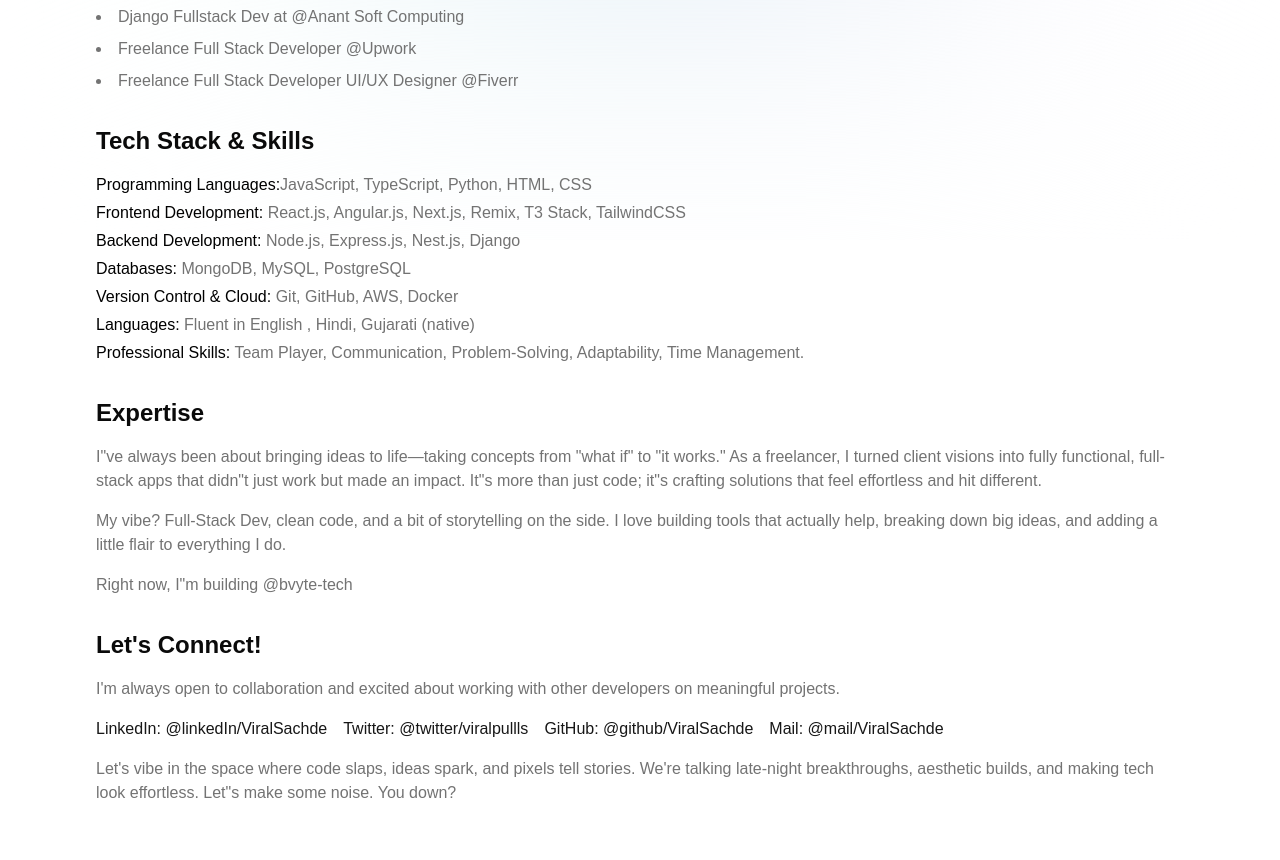
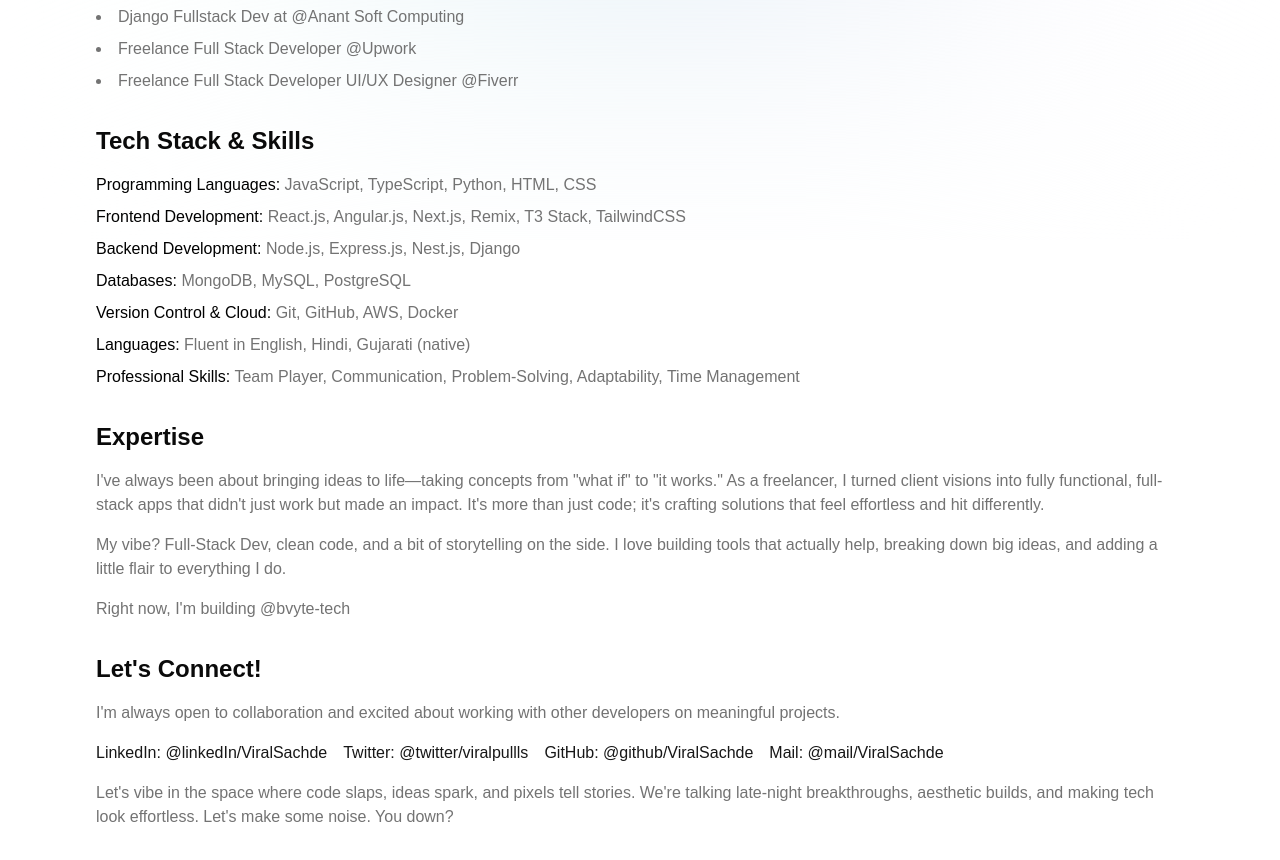
Before and after one commit to Viral-Sachde/portfolio-2024, a Next.js app: page /about in a window 1280 px wide. Shown: the part 720-1580 px from the top of the page. Built offline with nearby package versions, Linux system fonts and the light colour scheme.

Commit message:
f commit

```diff
--- a/app/about/page.tsx
+++ b/app/about/page.tsx
@@ -1,35 +1,36 @@
-import Image from "next/image"
+import Image from "next/image";
 
 const images = [
     "/placeholder.svg",
     "/placeholder.svg",
     "/placeholder.svg",
     "/placeholder.svg",
-]
-
+];
 
 export default function AboutPage() {
-    return (<>
-        <div className="min-h-screen overflow-hidden" >
-            <div className="flex">
+    return (
+        <>
+            <div className="min-h-screen overflow-hidden">
+                <div className="flex flex-col">
                     {/* Main Content */}
-                <main className="px-4 sm:px-24">
-
-                    <div className="container  py-10 space-y-8">
-                        <div className="space-y-4 ">
-
-                            <h1 className="text-4xl  dark:text-white font-bold">About Me</h1>
+                    <main className="px-4 sm:px-8 lg:px-24">
+                        <div className="container py-10 space-y-8">
+                            {/* Header */}
+                            <div className="space-y-4">
+                                <h1 className="text-3xl md:text-4xl dark:text-white font-bold">
+                                    About Me
+                                </h1>
                             </div>
+                            {/* Introduction */}
                             <div className="space-y-4">
-                            <p className="text-lg dark:text-white text-muted-foreground">
-                                Hola Bhai! I&apos;m Viral Sachde, I&apos;m a Full Stack Web Developer from Ahmedabad, India. With 1+ YOE in creating seamless full stack web applications, trying to make the internet a bit cooler one website at a time
+                                <p className="text-base md:text-lg dark:text-white text-muted-foreground">
+                                    Hola Bhai! I&apos;m Viral Sachde, I&apos;m a Full Stack Web Developer from Ahmedabad, India. With 1+ YOE in creating seamless full stack web applications, trying to make the internet a bit cooler one website at a time.
                                 </p>
                             </div>
                             {/* Image Grid */}
-                        <div className="grid grid-cols-2 md:grid-cols-4 gap-4">
-
+                            <div className="grid grid-cols-2 gap-4 sm:grid-cols-3 md:grid-cols-4">
                                 {images.map((src, index) => (
-                                <div key={index} className=" overflow-hidden rounded-xl bg-muted">
+                                    <div key={index} className="overflow-hidden rounded-xl bg-muted">
                                         <Image
                                             src={src}
                                             alt={`Personal photo ${index + 1}`}
@@ -40,19 +41,19 @@
                                     </div>
                                 ))}
                             </div>
-
-                        {/* Introduction */}
-
-
                             {/* Professional Journey */}
                             <div className="space-y-4">
-                            <h2 className="text-2xl font-bold dark:text-white">Professional Journey</h2>
+                                <h2 className="text-xl md:text-2xl font-bold dark:text-white">
+                                    Professional Journey
+                                </h2>
                                 <div className="space-y-2">
                                     <p className="font-medium dark:text-white">Current:</p>
-                                <p className="text-muted-foreground">Angular/Node JS Intern @PMC Retail</p>
+                                    <p className="text-muted-foreground">
+                                        Angular/Node JS Intern @PMC Retail
+                                    </p>
                                     <p className="font-medium mt-4 dark:text-white">Previous Roles:</p>
                                     <ul className="list-disc list-inside space-y-2 text-muted-foreground">
-                                    <li>MERN Fullstack Dev at @Arkay Apps </li>
+                                        <li>MERN Fullstack Dev at @Arkay Apps</li>
                                         <li>MERN Fullstack Dev at @Pavans Group</li>
                                         <li>Django Fullstack Dev at @Anant Soft Computing</li>
                                         <li>Freelance Full Stack Developer @Upwork</li>
@@ -60,77 +61,80 @@
                                     </ul>
                                 </div>
                             </div>
-
-
                             {/* Tech Stack */}
-                        <div className="space-y-4 dark:text-white ">
-                            <h2 className="text-2xl font-bold ">Tech Stack & Skills</h2>
-                            <ul className="text-muted-foreground space-y-1 text-">
-                                <li><span className="text-black dark:text-white ">Programming Languages:</span>JavaScript, TypeScript, Python, HTML, CSS</li>
-                                <li><span className="text-black dark:text-white">Frontend Development: </span>React.js, Angular.js, Next.js, Remix, T3 Stack, TailwindCSS</li>
-                                <li><span className="text-black dark:text-white">Backend Development: </span>Node.js, Express.js, Nest.js, Django</li>
-                                <li><span className="text-black dark:text-white">Databases: </span>MongoDB, MySQL, PostgreSQL</li>
-                                <li><span className="text-black dark:text-white">Version Control & Cloud: </span>Git, GitHub, AWS, Docker</li>
-                                <li><span className="text-black dark:text-white">Languages: </span>Fluent in English , Hindi, Gujarati (native)</li>
-                                <li><span className="text-black dark:text-white">Professional Skills: </span>Team Player, Communication, Problem-Solving, Adaptability, Time Management.</li>
+                            <div className="space-y-4">
+                                <h2 className="text-xl md:text-2xl font-bold dark:text-white">
+                                    Tech Stack & Skills
+                                </h2>
+                                <ul className="text-sm md:text-base text-muted-foreground space-y-2">
+                                    <li>
+                                        <span className="text-black dark:text-white">Programming Languages:</span> JavaScript, TypeScript, Python, HTML, CSS
+                                    </li>
+                                    <li>
+                                        <span className="text-black dark:text-white">Frontend Development:</span> React.js, Angular.js, Next.js, Remix, T3 Stack, TailwindCSS
+                                    </li>
+                                    <li>
+                                        <span className="text-black dark:text-white">Backend Development:</span> Node.js, Express.js, Nest.js, Django
+                                    </li>
+                                    <li>
+                                        <span className="text-black dark:text-white">Databases:</span> MongoDB, MySQL, PostgreSQL
+                                    </li>
+                                    <li>
+                                        <span className="text-black dark:text-white">Version Control & Cloud:</span> Git, GitHub, AWS, Docker
+                                    </li>
+                                    <li>
+                                        <span className="text-black dark:text-white">Languages:</span> Fluent in English, Hindi, Gujarati (native)
+                                    </li>
+                                    <li>
+                                        <span className="text-black dark:text-white">Professional Skills:</span> Team Player, Communication, Problem-Solving, Adaptability, Time Management
+                                    </li>
                                 </ul>
-
                             </div>
                             {/* Expertise */}
                             <div className="space-y-4">
-                            <h2 className="text-2xl font-bold dark:text-white">Expertise</h2>
-                            <div className="space-y-4 text-muted-foreground">
+                                <h2 className="text-xl md:text-2xl font-bold dark:text-white">
+                                    Expertise
+                                </h2>
+                                <div className="space-y-4 text-sm md:text-base text-muted-foreground">
                                     <p>
-                                    I&quot;ve always been about bringing ideas to life—taking concepts from &quot;what if&quot; to &quot;it works.&quot; As a freelancer, I turned client visions into fully functional, full-stack apps that didn&quot;t just work but made an impact. It&quot;s more than just code; it&quot;s crafting solutions that feel effortless and hit different.
+                                        I&apos;ve always been about bringing ideas to life—taking concepts from &quot;what if&quot; to &quot;it works.&quot; As a freelancer, I turned client visions into fully functional, full-stack apps that didn&apos;t just work but made an impact. It&apos;s more than just code; it&apos;s crafting solutions that feel effortless and hit differently.
                                     </p>
                                     <p>
                                         My vibe? Full-Stack Dev, clean code, and a bit of storytelling on the side. I love building tools that actually help, breaking down big ideas, and adding a little flair to everything I do.
                                     </p>
                                     <p>
-                                    Right now, I&quot;m building @bvyte-tech
+                                        Right now, I&apos;m building @bvyte-tech
                                     </p>
-
                                 </div>
                             </div>
-
                             {/* Let's Connect */}
                             <div className="space-y-4">
-                            <h2 className="text-2xl font-bold">Let&apos;s Connect!</h2>
-                            <p className="text-muted-foreground">
+                                <h2 className="text-xl md:text-2xl font-bold">Let&apos;s Connect!</h2>
+                                <p className="text-sm md:text-base text-muted-foreground">
                                     I&apos;m always open to collaboration and excited about working with other developers on meaningful projects.
                                 </p>
-                            <div className="flex gap-4">
-                                <a
-                                    href="https://in.linkedin.com/in/viral-sachde-18664b24b"
-                                    className="text-primary hover:underline"
-                                >
+                                <div className="flex flex-wrap gap-4">
+                                    <a href="https://in.linkedin.com/in/viral-sachde-18664b24b" className="text-primary hover:underline">
                                         LinkedIn: @linkedIn/ViralSachde
                                     </a>
-                                <a
-                                    href="https://twitter.com/viralpullls"
-                                    className="text-primary hover:underline"
-                                >
+                                    <a href="https://twitter.com/viralpullls" className="text-primary hover:underline">
                                         Twitter: @twitter/viralpullls
                                     </a>
-                                <a
-                                    href="https://github.com/Viral-Sachde"
-                                    className="text-primary hover:underline"
-                                >
+                                    <a href="https://github.com/Viral-Sachde" className="text-primary hover:underline">
                                         GitHub: @github/ViralSachde
                                     </a>
-                                <a
-                                    href="mailto:vsachde74@gmail.com"
-                                    className="text-primary hover:underline"
-                                >
+                                    <a href="mailto:vsachde74@gmail.com" className="text-primary hover:underline">
                                         Mail: @mail/ViralSachde
                                     </a>
                                 </div>
-                            <p className="text-muted-foreground mt-6">
-                                Let&apos;s vibe in the space where code slaps, ideas spark, and pixels tell stories. We&apos;re talking late-night breakthroughs, aesthetic builds, and making tech look effortless. Let&quot;s make some noise. You down?                            </p>
+                                <p className="text-sm md:text-base text-muted-foreground mt-6">
+                                    Let&apos;s vibe in the space where code slaps, ideas spark, and pixels tell stories. We&apos;re talking late-night breakthroughs, aesthetic builds, and making tech look effortless. Let&apos;s make some noise. You down?
+                                </p>
                             </div>
                         </div>
                     </main>
                 </div>
-        </div></>
-    )
+            </div>
+        </>
+    );
 }
--- a/components/mobile-nav.tsx
+++ b/components/mobile-nav.tsx
@@ -33,7 +33,7 @@
 
       {/* Full-page overlay menu */}
       {isOpen && (
-        <div className="fixed top-[18px] left-[-100px]  h-[80vh] w-[400px] z-70 flex flex-col bg-gray-900  bg-opacity-10 rounded-3xl backdrop-filter backdrop-blur-3xl z-50 flex items-center justify-between p-1 text-black dark:text-white">
+        <div className="fixed top-[18px] left-[-100px]  h-[80vh] w-[400px] z-110 flex flex-col bg-black noise  rounded-3xl backdrop-filter backdrop-blur-3xl  flex items-center justify-between p-1 text-black dark:text-white">
           {/* Close button */}
           <button
             onClick={closeMenu}
```
Lines whose indentation alone changed are shown as unchanged.
